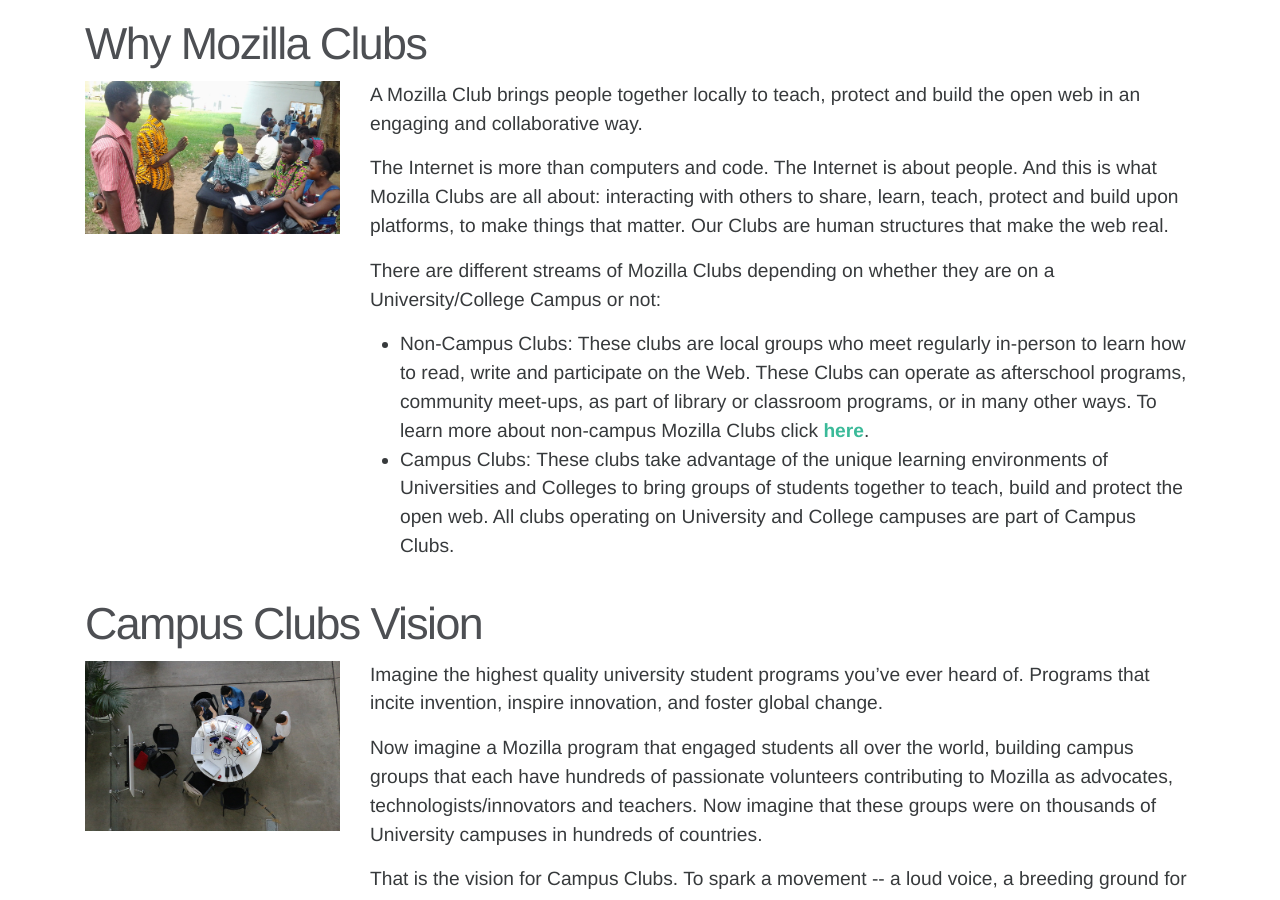
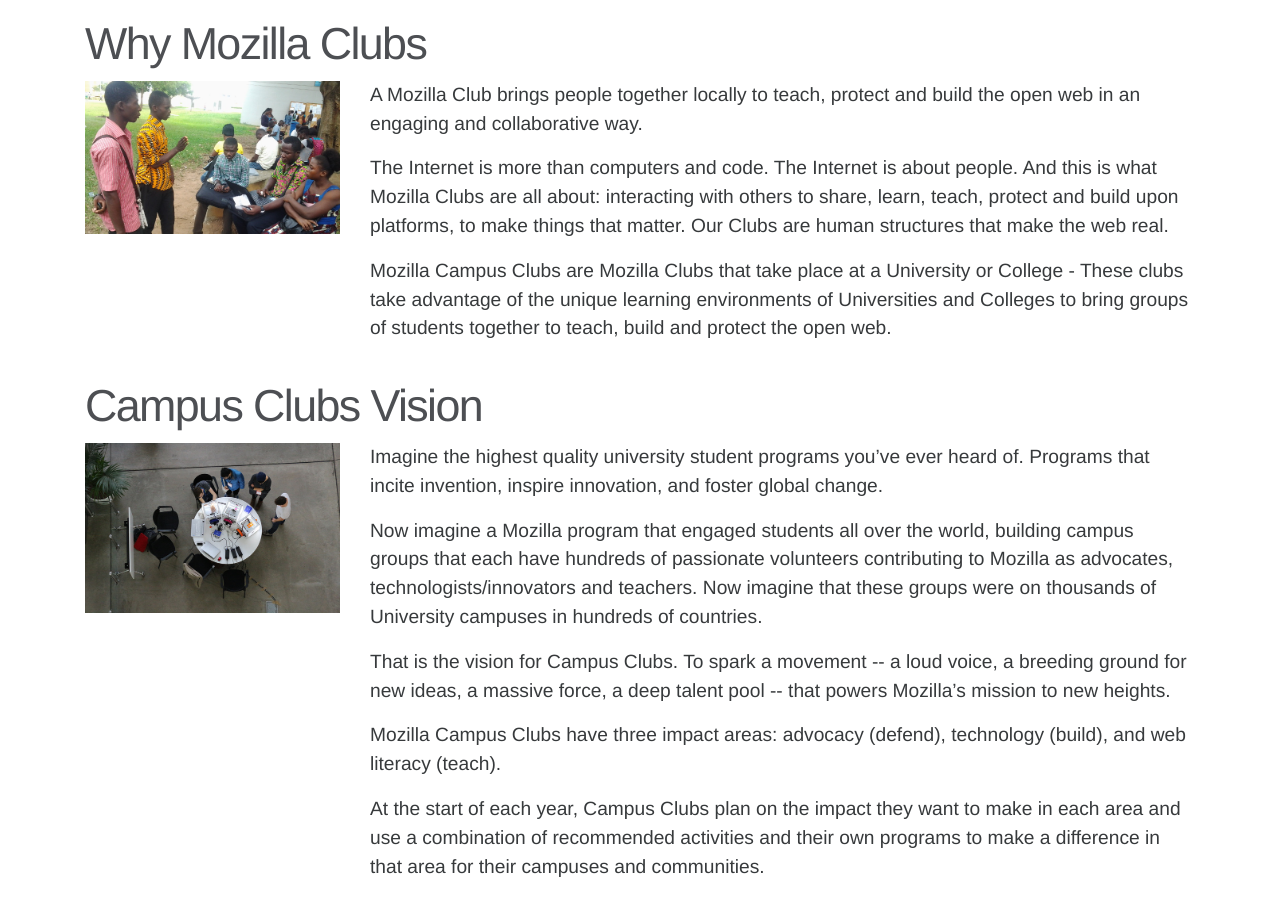
Before and after one commit to mozilla/mozilla-campus-clubs, a Jekyll site: the page built from _pages/about.md, in a window 1280 px wide and 900 px high, scrolled down 751 px. Built offline with Jekyll 4.4.1, drawn with Linux system fonts in a browser that asks for light colours; some web fonts are replaced.

Commit message:
Removed "non-campus mozilla club" definition

```diff
--- a/_pages/about.md
+++ b/_pages/about.md
@@ -33,12 +33,7 @@ ref: about
 
     <p>The Internet is more than computers and code. The Internet is about people. And this is what Mozilla Clubs are all about: interacting with others to share, learn, teach, protect and build upon platforms, to make things that matter. Our Clubs are human structures that make the web real.</p>
 
-    <p>There are different streams of Mozilla Clubs depending on whether they are on a University/College Campus or not:</p>
-
-    <ul>
-      <li><strong>Non-Campus Clubs</strong>: These clubs are local groups who meet regularly in-person to learn how to read, write and participate on the Web. These Clubs can operate as afterschool programs, community meet-ups, as part of library or classroom programs, or in many other ways. To learn more about non-campus Mozilla Clubs click <a href="https://teach.mozilla.org/clubs/">here</a>.</li>
-      <li><strong>Campus Clubs</strong>: These clubs take advantage of the unique learning environments of Universities and Colleges to bring groups of students together to teach, build and protect the open web. All clubs operating on University and College campuses are part of Campus Clubs.</li>
-    </ul>
+    <p>Mozilla Campus Clubs are Mozilla Clubs that take place at a University or College - These clubs take advantage of the unique learning environments of Universities and Colleges to bring groups of students together to teach, build and protect the open web. </p>
   </div>
 </div>
 
```
